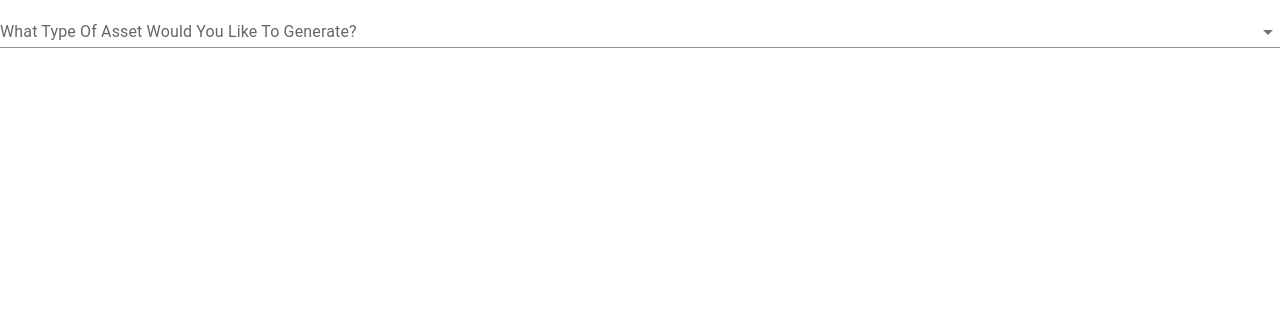
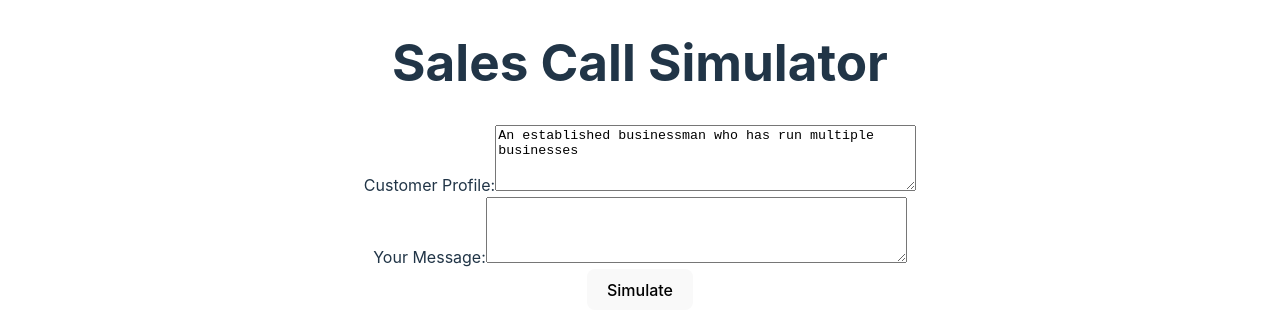
Before and after one commit to harrishs/aiSMBKit, a React (Vite) app in the folder frontend/: page / in a window 1280 px wide. Shown: the top 334 px of the page. Built offline with nearby package versions, Linux system fonts and the light colour scheme.

Commit message:
working on sales training bot, am able to have convo with bot. Work on finetuning

```diff
--- a/frontend/src/Components/AssetGen/LogoGen.jsx
+++ b/frontend/src/Components/AssetGen/LogoGen.jsx
@@ -3,13 +3,13 @@ import prompts from "./prompts";
 import styles from "./LogoGen.module.css";
 
 const LogoGen = (props) => {
-	let [email, setEmail] = useState("");
-	let [name, setName] = useState("");
-	let [content, setContent] = useState("");
-	let [logo, setLogo] = useState("");
-	let [primColor, setPrimColor] = useState("");
-	let [secColor, setSecColor] = useState("");
-	let [loading, setLoading] = useState(false);
+	const [email, setEmail] = useState("");
+	const [name, setName] = useState("");
+	const [content, setContent] = useState("");
+	const [logo, setLogo] = useState("");
+	const [primColor, setPrimColor] = useState("");
+	const [secColor, setSecColor] = useState("");
+	const [loading, setLoading] = useState(false);
 
 	const handleChange = (event) => {
 		if (event.target.name === "email") {
--- /dev/null
+++ b/frontend/src/Components/Chatbot/Chatbot.jsx
@@ -0,0 +1,79 @@
+import { useState } from "react";
+
+const Chatbot = (props) => {
+	const [profile, setProfile] = useState(
+		"An established businessman who has run multiple businesses"
+	);
+	const [userMessage, setUserMessage] = useState("");
+	const [response, setResponse] = useState("");
+	const messages = [
+		{
+			role: "system",
+			content: `You are a customer with the following profile: ${profile}. You are talking to a sales representative who is trying to sell you a product. Respond realistically to their sales pitch.`,
+		},
+		{
+			role: "user",
+			content: userMessage,
+		},
+	];
+
+	const handleSubmit = async (event) => {
+		event.preventDefault();
+
+		const res = await fetch("https://api.openai.com/v1/chat/completions", {
+			method: "POST",
+			headers: {
+				"Content-Type": "application/json; charset=utf-8",
+				Authorization: `Bearer ${import.meta.env.VITE_API}`,
+			},
+			body: JSON.stringify({
+				model: "gpt-4-turbo",
+				messages: messages,
+			}),
+		});
+
+		const data = await res.json();
+		console.log(data);
+		setResponse(data.choices[0].message.content);
+		messages.push({ role: "assistant", content: response });
+	};
+
+	return (
+		<div>
+			<div className="App">
+				<h1>Sales Call Simulator</h1>
+				<form onSubmit={handleSubmit}>
+					<div>
+						<label htmlFor="profile">Customer Profile:</label>
+						<textarea
+							id="profile"
+							value={profile}
+							onChange={(e) => setProfile(e.target.value)}
+							rows="4"
+							cols="50"
+						/>
+					</div>
+					<div>
+						<label htmlFor="userMessage">Your Message:</label>
+						<textarea
+							id="userMessage"
+							value={userMessage}
+							onChange={(e) => setUserMessage(e.target.value)}
+							rows="4"
+							cols="50"
+						/>
+					</div>
+					<button type="submit">Simulate</button>
+				</form>
+				{response && (
+					<div>
+						<h2>AI Response:</h2>
+						<p>{response}</p>
+					</div>
+				)}
+			</div>
+		</div>
+	);
+};
+
+export default Chatbot;
--- a/frontend/src/Components/Layout/Layout.jsx
+++ b/frontend/src/Components/Layout/Layout.jsx
@@ -1,11 +1,15 @@
-import Auth from "../Auth/Auth";
-import AssetGen from "../AssetGen/AssetGen";
+// import Auth from "../Auth/Auth";
+// import AssetGen from "../AssetGen/AssetGen";
+// import Translation from "../Translation/Translation";
+import Chatbot from "../Chatbot/Chatbot";
 
 const Layout = (props) => {
 	return (
 		<>
 			{/* <Auth /> */}
-			<AssetGen />
+			{/* <AssetGen /> */}
+			{/* <Translation /> */}
+			<Chatbot />
 		</>
 	);
 };
--- /dev/null
+++ b/frontend/src/Components/Translation/Translation.jsx
@@ -0,0 +1,56 @@
+import { useState } from "react";
+
+function Translation(props) {
+	if (navigator.mediaDevices && navigator.mediaDevices.getUserMedia) {
+		navigator.mediaDevices
+			.getUserMedia({
+				audio: true,
+			})
+			.then((stream) => {
+				const mediaRecorder = new MediaRecorder(stream);
+				let chunks = [];
+				const [audio, setAudio] = useState(null);
+
+				const handleRecord = () => {
+					mediaRecorder.start();
+					console.log(mediaRecorder.state);
+					console.log("recorder started");
+				};
+
+				const handleStop = () => {
+					mediaRecorder.stop();
+					console.log(mediaRecorder.state);
+					console.log("recorder stopped");
+				};
+
+				mediaRecorder.ondataavailable = (e) => {
+					chunks.push(e.data);
+				};
+
+				mediaRecorder.onstop = (e) => {
+					const blob = new Blob(chunks, { type: "audio/ogg; codecs=opus" });
+					chunks = [];
+					const audioURL = window.URL.createObjectURL(blob);
+					setAudio(audioURL);
+				};
+			})
+			.catch((err) => {
+				console.error(`The following getUserMedia error occurred: ${err}`);
+			});
+	} else {
+		console.log("getUserMedia not supported on your browser!");
+	}
+
+	return (
+		<div>
+			<h1>Translation</h1>
+			<form>
+				<button onClick={handleRecord}>Record Audio</button>
+				<button onClick={handleStop}>Stop Recording</button>
+				<audio src={audio} controls></audio>
+			</form>
+		</div>
+	);
+}
+
+export default Translation;
```
